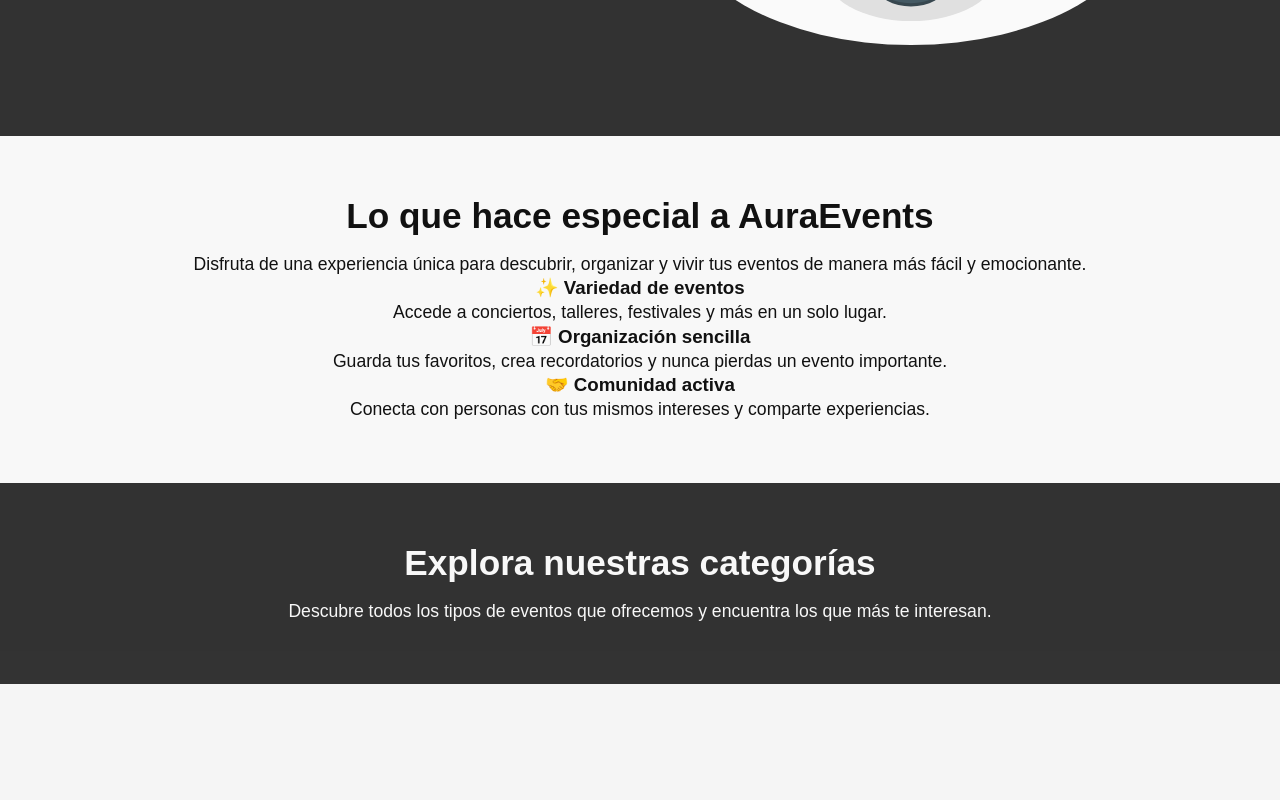
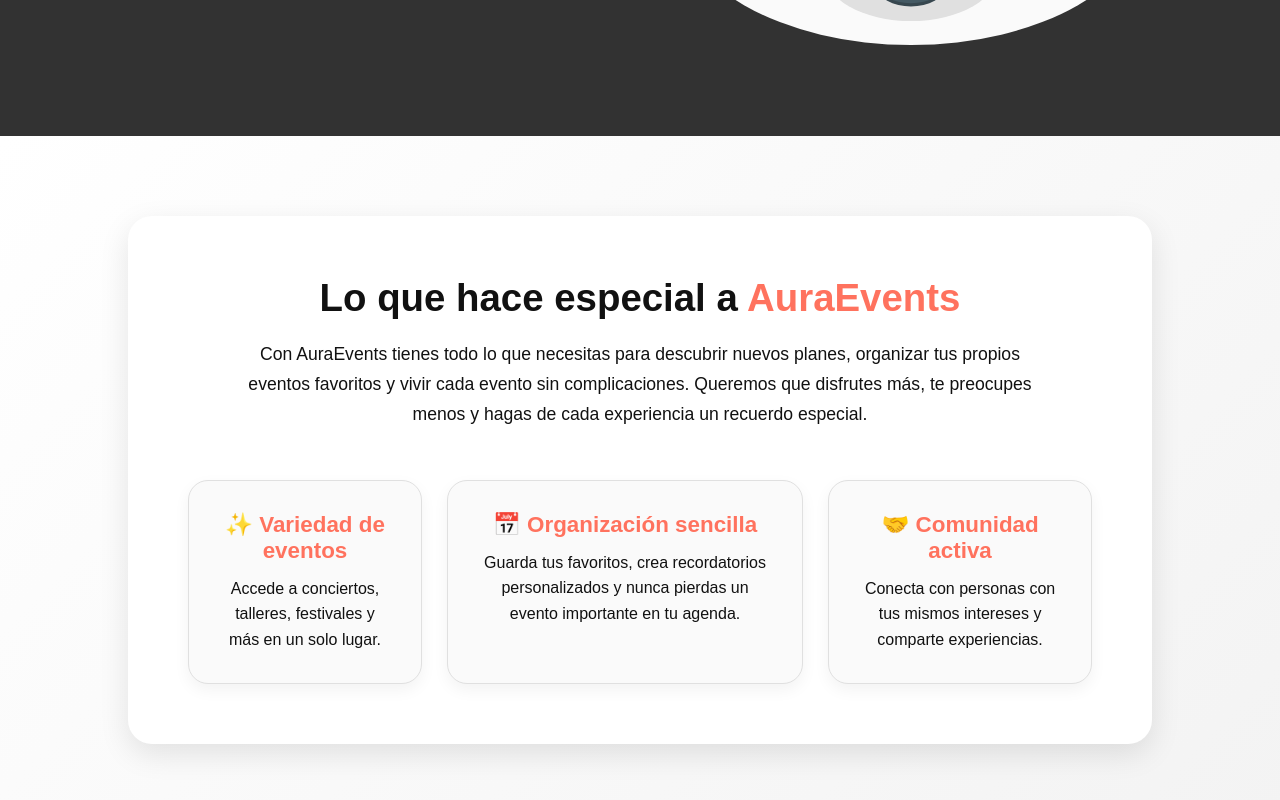
Before and after one commit to elizoo12/frontHamburguesas, a React (Vite) app: page / in a window 1280 px wide. Shown: the part 620-1420 px from the top of the page. Before the commit the page ends 1304 px from the top, so only its background shows below. Built offline with nearby package versions, Linux system fonts and the light colour scheme; a web font is replaced by a local one.

Commit message:
Home progress

```diff
--- a/src/components/Layout/style.css
+++ b/src/components/Layout/style.css
@@ -168,24 +168,78 @@
   height: auto;
   background: transparent;
 }
+.section2 {
+  padding: 80px 10%;
+  text-align: center;
+  background: linear-gradient(135deg, #ffffff, #f3f3f3);
+  color: #222;
+}
 
+.container_section2 {
+  max-width: 1200px;
+  margin: 0 auto;
+  padding: 60px;
+  border-radius: 24px;
+  box-shadow: 0 10px 30px rgba(0, 0, 0, 0.1);
+  background: #fff;
+  transition: 0.3s;
+}
 
-.section2 {
-  padding: 60px 10%;
-  text-align: center;
-  background-color: #f8f8f8;
+.section2 h2 {
+  font-size: 2.4rem;
+  margin-bottom: 20px;
   color: #111111;
 }
 
-.section2 h2 {
-  font-size: 2.2rem;
-  margin-bottom: 15px;
+.section2 h2>span{
+    color: #ff725e;
+    font-weight: bold;
 }
 
 .section2 p {
   font-size: 1.1rem;
-  line-height: 1.5;
+  line-height: 1.7;
+  max-width: 800px;
+  margin: auto;
+  color: #111111;
 }
+
+.advantages {
+  display: flex;
+  flex: 3;
+  width: 100%;
+  gap: 25px;
+  margin-top: 50px;
+}
+
+.advantage {
+  background: #fafafa;
+  border-radius: 20px;
+  padding: 30px;
+  border: 1.5px solid #e0e0e0;
+  box-shadow: 0 6px 16px rgba(0, 0, 0, 0.05);
+  transition: 0.3s;
+  max-width: 300px;
+}
+
+.advantage:hover {
+  transform: translateY(-8px);
+  box-shadow: 0 12px 25px rgba(255, 114, 94, 0.2);
+  border-color: #ff725e;
+}
+
+.advantage h3 {
+  font-size: 1.4rem;
+  margin-bottom: 12px;
+  color: #FF725E;
+}
+
+.advantage p {
+  font-size: 1rem;
+  color: #111111;
+  line-height: 1.6;
+}
+
 
 .section3 {
   padding: 60px 10%;
--- a/src/pages/Home.jsx
+++ b/src/pages/Home.jsx
@@ -33,11 +33,15 @@
       </div>
 
       <div className="section2">
-        <div>
-          <h2>Lo que hace especial a AuraEvents</h2>
+        <div className="container_section2">
+          <h2>
+            Lo que hace especial a <span>AuraEvents</span>
+          </h2>
           <p>
-            Disfruta de una experiencia única para descubrir, organizar y vivir
-            tus eventos de manera más fácil y emocionante.
+            Con AuraEvents tienes todo lo que necesitas para descubrir nuevos
+            planes, organizar tus propios eventos favoritos y vivir cada evento
+            sin complicaciones. Queremos que disfrutes más, te preocupes menos y
+            hagas de cada experiencia un recuerdo especial.
           </p>
 
           <div className="advantages">
@@ -51,8 +55,8 @@
             <div className="advantage">
               <h3>📅 Organización sencilla</h3>
               <p>
-                Guarda tus favoritos, crea recordatorios y nunca pierdas un
-                evento importante.
+                Guarda tus favoritos, crea recordatorios personalizados y nunca
+                pierdas un evento importante en tu agenda.
               </p>
             </div>
             <div className="advantage">
```
